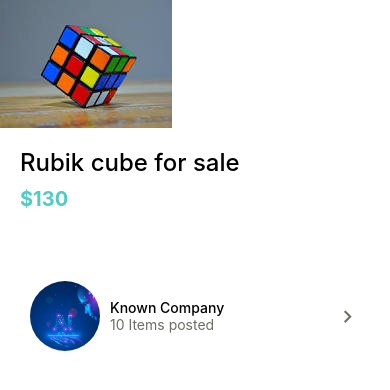
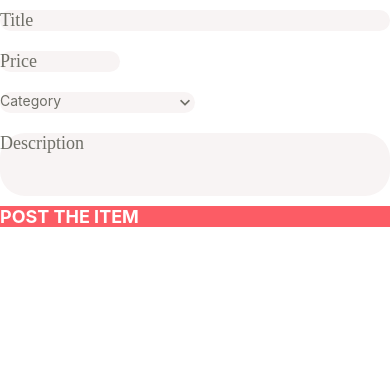
Before and after one commit to rameshwarsingh11/market-place, a React Native app: screen / in a window 390 px wide. Shown: the top 390 px of the page. Built offline with nearby package versions, Linux system fonts and the light colour scheme.

Commit message:
Code cleanup and component optimization

```diff
--- a/App.js
+++ b/App.js
@@ -5,10 +5,9 @@ import "react-native-gesture-handler";
 
 import ListingEditScreen from "./app/screens/ListingEditScreen";
 import ListingDetails from "./app/screens/ListingDetails";
-import ListingsScreen from "./app/screens/ListingsScreen";
 
 export default function App() {
-  return <ListingDetails />;
+  return <ListingEditScreen />;
 }
 const containerStyle = { backgroundColor: "orange" };
 const styles = StyleSheet.create({
--- a/app/components/AppPicker.js
+++ b/app/components/AppPicker.js
@@ -15,13 +15,20 @@ import AppText from "./AppText";
 import Screen from "./Screen";
 import PickerItem from "../components/PickerItem";
 
-function AppPicker({ icon, placeholder, items, onSelectItem, selectedItem }) {
+function AppPicker({
+  icon,
+  placeholder,
+  items,
+  onSelectItem,
+  selectedItem,
+  width = "100%",
+}) {
   const [modalVisible, setModalVisible] = useState(false);
 
   return (
     <React.Fragment>
       <TouchableWithoutFeedback onPress={() => setModalVisible(true)}>
-        <View style={styles.container}>
+        <View style={[styles.container, { width }]}>
           {icon && (
             <MaterialCommunityIcons
               name={icon}
@@ -70,7 +77,6 @@ const styles = StyleSheet.create({
     backgroundColor: defaultStyles.colors.light,
     borderRadius: 25,
     flexDirection: "row",
-    width: "100%",
     passing: 15,
     marginVertical: 10,
   },
--- a/app/components/AppTextInput.js
+++ b/app/components/AppTextInput.js
@@ -3,9 +3,9 @@ import { TextInput, View, StyleSheet, Platform } from "react-native";
 import { MaterialCommunityIcons } from "@expo/vector-icons";
 import defaultStyles from "../config/styles";
 
-function AppTextInput({ icon, ...otherProps }) {
+function AppTextInput({ icon, width = "100%", ...otherProps }) {
   return (
-    <View style={styles.container}>
+    <View style={[styles.container, { width }]}>
       {icon && (
         <MaterialCommunityIcons
           name={icon}
@@ -28,7 +28,6 @@ const styles = StyleSheet.create({
     backgroundColor: defaultStyles.colors.light,
     borderRadius: 25,
     flexDirection: "row",
-    width: "100%",
     passing: 15,
     marginVertical: 10,
   },
--- a/app/components/Screen.js
+++ b/app/components/Screen.js
@@ -4,8 +4,8 @@ import { SafeAreaView, StyleSheet, View } from "react-native";
 
 function Screen({ children, style }) {
   return (
-    <SafeAreaView style={[styles.screen, style, { backgroundColor: "yellow" }]}>
-      <View style={[styles.view, style]}>{children}</View>
+    <SafeAreaView style={[styles.screen, style]}>
+      <View style={style}>{children}</View>
     </SafeAreaView>
   );
 }
@@ -14,8 +14,5 @@ const styles = StyleSheet.create({
     paddingTop: Constants.statusBarHeight,
     bflex: 1,
   },
-  view: {
-    flex: 1,
-  },
 });
 export default Screen;
--- a/app/components/forms/AppFormField.js
+++ b/app/components/forms/AppFormField.js
@@ -3,7 +3,7 @@ import AppTextInput from "../AppTextInput";
 import ErrorMessage from "./ErrorMessage";
 import { useFormikContext } from "formik";
 
-function AppFormField({ name, ...otherProps }) {
+function AppFormField({ name, width, ...otherProps }) {
   const { setFieldTouched, handleChange, errors, touched } = useFormikContext();
   return (
     <>
@@ -11,6 +11,7 @@ function AppFormField({ name, ...otherProps }) {
         keyboardType="email-address"
         onBlur={() => setFieldTouched(name)}
         onChangeText={handleChange(name)}
+        width={width}
         {...otherProps}
       ></AppTextInput>
       <ErrorMessage error={errors[name]} visible={touched[name]}></ErrorMessage>
--- a/app/components/forms/AppFormPicker.js
+++ b/app/components/forms/AppFormPicker.js
@@ -3,7 +3,7 @@ import { useFormikContext } from "formik";
 import AppPicker from "../AppPicker";
 import { ErrorMessage } from "./ErrorMessage";
 
-function AppFormPicker({ items, name, placeholder }) {
+function AppFormPicker({ items, name, placeholder, width }) {
   const { errors, setFieldValue, touched, values } = useFormikContext();
 
   return (
@@ -12,6 +12,7 @@ function AppFormPicker({ items, name, placeholder }) {
       onSelectItem={(item) => setFieldValue(name, item)}
       placeholder={placeholder}
       selectedItem={values[name]}
+      width={width}
     />
   );
 }
--- a/app/screens/ListingEditScreen.js
+++ b/app/screens/ListingEditScreen.js
@@ -44,11 +44,13 @@ function ListingEditScreen() {
           maxLength={8}
           name="price"
           placeholder="Price"
+          width={120}
         ></AppFormField>
         <AppFormPicker
           items={categories}
           name="category"
           placeholder="Category"
+          width="50%"
         />
         <AppFormField
           maxLength={255}
```
